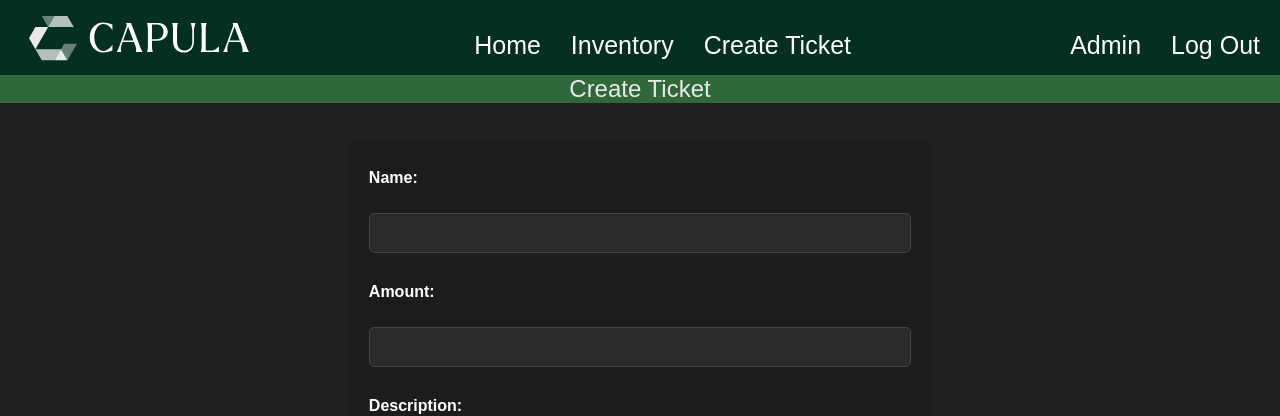
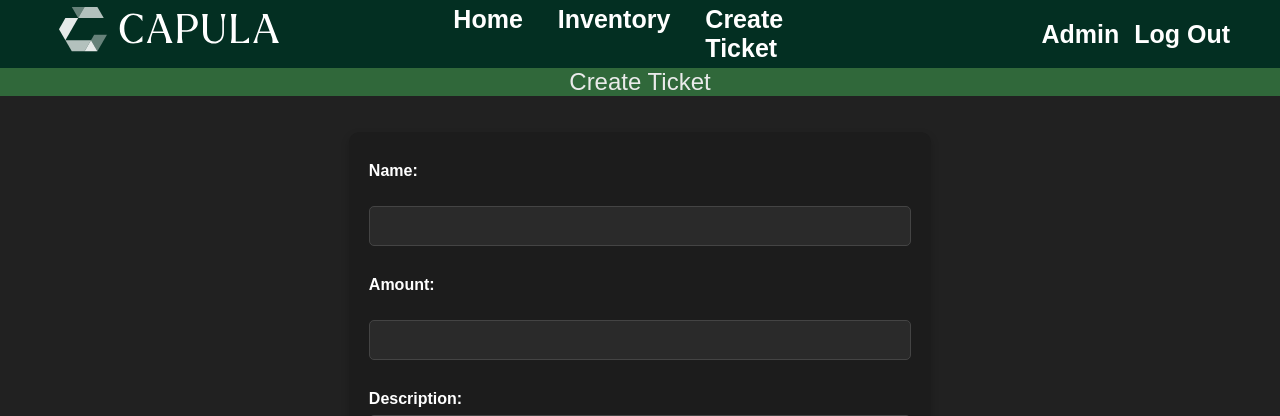
Before and after one commit to J-Gambrill/Stock-Project-V3, a Django app: page /inventory/create-item/ in a window 1280 px wide. Shown: the top 416 px of the page. Run offline with Django 5.2, Linux system fonts and the light colour scheme; a user stored in the database is signed in.

Commit message:
nav bar not fixed but changed

```diff
--- a/mystockproject/static/CSS/style.css
+++ b/mystockproject/static/CSS/style.css
@@ -16,54 +16,57 @@ body {
     font-size: 3rem;
 }
 
+/* navbar at the top of every page */
+
 .navbar {
     display: flex;
+    justify-content: space-between;
     flex-wrap: wrap;
     align-items: center;
-    justify-content: space-between;
-    top: 0px;
     background: #032f22;
     background-blend-mode: darken;
     background-size: cover;
     color: white;
-    padding: 10px 20px;
+
 }
 
-.logo{
+.sec-1-logo,
+.sec-2-mainheaders,
+.sec-three-right {
+    flex: 1;
     display: flex;
+    justify-content: center;
     align-items: center;
-    margin-right: 0;
-    width: auto;
-    height: 50px;
-    margin-right: auto;
 }
 
-.navbar-center {
-    display: flex;
-    flex: 1;
-    justify-content: center;
+.sec-1-logo {
+    justify-content: flex-start;
+    margin-left: 50px;
+}
+
+.sec-2-mainheaders li{
+    margin: 0 10px;
+}
+
+.sec-three-right {
+    justify-content: flex-end;
+    margin-right: 50px;
 }
 
 .nav-list {
+    list-style: none;
     display: flex;
-    list-style: none;
-    padding-left: 0px; /* these are here to fix the wrapping of the nav bar */
-    padding-right: 0px;
-}
-
-.nav-list li {
-    margin: 0 15px;
     font-family: 'Barlow', sans-serif;
-}
-
-.nav-list li:last-child {
-    margin-right: 0;
+    font-size: 25px;
+    gap: 15px;
+    margin: 0;
+    padding: 0;
 }
 
 .nav-list li a {
     text-decoration: none;
-    color: white;
-    font-size: 25px;
+    color: #ffffff;
+    font-weight: bold;
     transition: color 0.3s ease-in-out;
 }
 
@@ -72,19 +75,13 @@ body {
     /* Change the color on hover */
 }
 
-.rightNav {
-    display: flex;
-    align-items: center;
-}
-
-.logout{
-    display: inline-block;
-}
-
 .logout-button {
+    border: none;
     font-size: 25px;
+    font-family: 'Barlow', sans-serif; ;
+    font-size: 25px;
+    font-weight: bold;
     color: white;
-    font-family: 'Barlow', sans-serif;
     background-color: rgb(0,0,0,0);
     border: none;
     transition: color 0.3s ease-in-out;
@@ -95,6 +92,12 @@ body {
     cursor: pointer;
     color: #ffd700;
 }
+
+img {
+    max-height: 70px; /
+}
+
+/*- - - - -*/
 
 main {
     padding: 1rem;
--- a/mystockproject/templates/layout.html
+++ b/mystockproject/templates/layout.html
@@ -14,10 +14,13 @@
 </head>
 <body>
     <nav class="navbar">
+        <div class='sec-1-logo'>
             <a href="https://www.capulaglobal.com" class="logo" target="_blank">
                     <img src="{% static 'Images/capula-green background.png' %}" alt="Capula Logo">
                 </a>
-        <ul class="nav-list navbar-center">
+            </div>
+        <div class='sec-2-mainheaders'>
+            <ul class="nav-list">
                 <li><a href='/'>Home</a></li>
                 {% if user.is_authenticated %}
                     <li><a href='{% url 'inventory:list' %}'>Inventory</a></li>
@@ -27,7 +30,8 @@
                 <li><a href='{% url 'users:login' %}'>Log In</a></li>
                 {% endif %}
             </ul>
-        <div class = "rightNav">
+        </div>
+        <div class = "sec-three-right">
             <ul class = "nav-list">
             <li><a href='/admin'>Admin</a></li>
             {% if user.is_authenticated %}
```
Also changed, not shown: mystockproject/db.sqlite3. Lines whose indentation alone changed are shown as unchanged.
